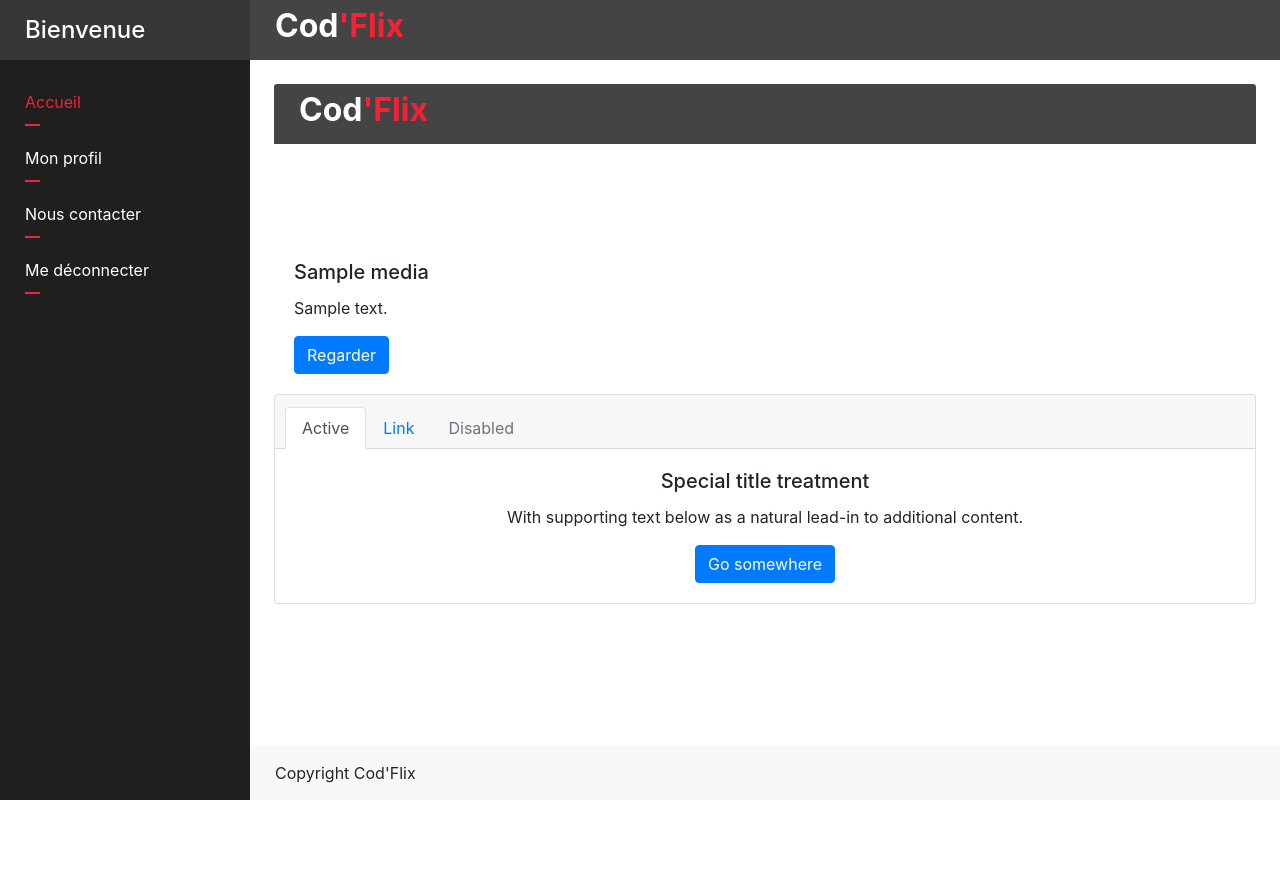
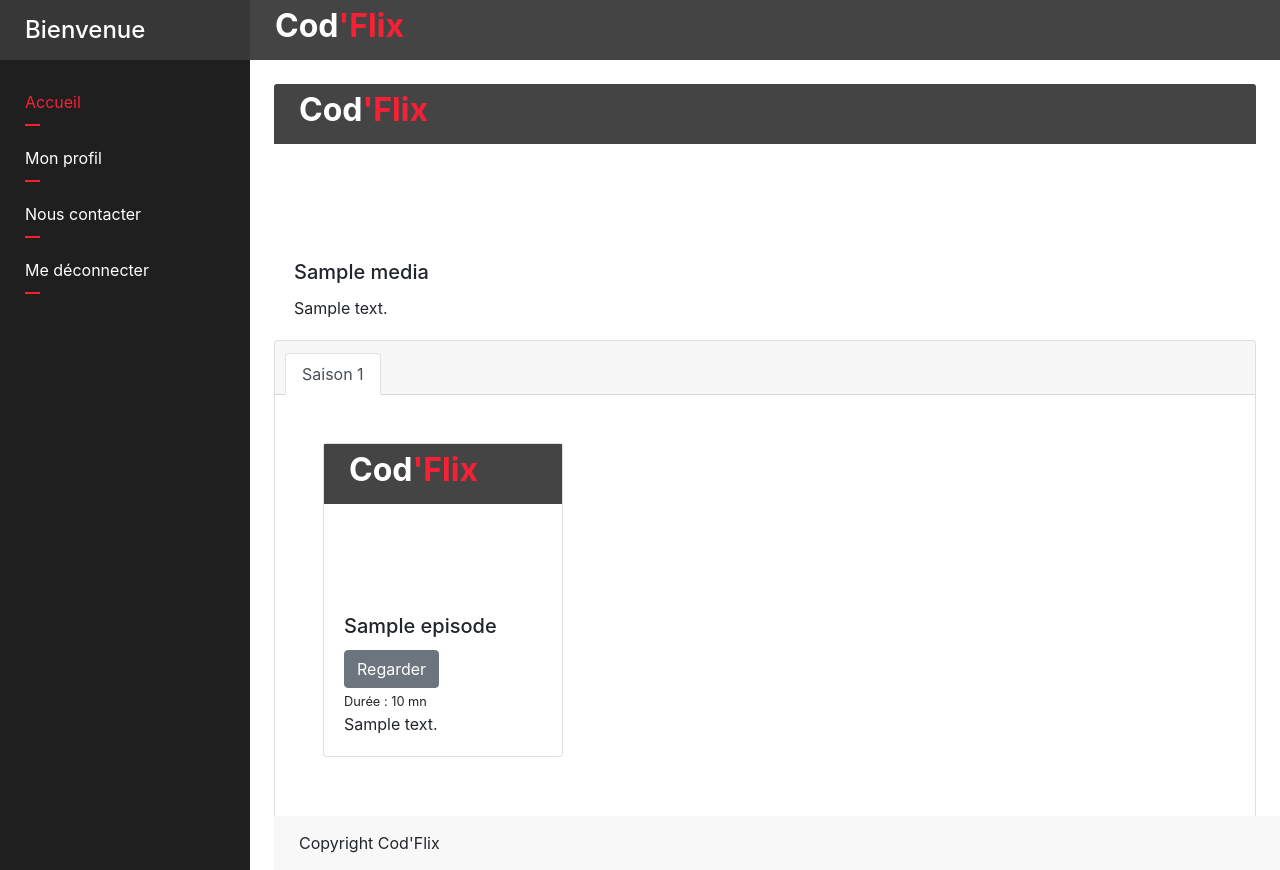
Before and after one commit to LaurierRose/Codflix, a PHP site: the page made by view/serieView.php in a window 1280 px wide. Before the commit the page ends 800 px from the top, so only its background shows below. Run offline with PHP 8.4, Linux system fonts and the light colour scheme; the template is opened without the code that fills it: most values are stand-ins (such as "Sample title", 1, 10 or a date in 2020).

Commit message:
Media type series displays episodes ordered by seasons

```diff
--- a/public/css/layout/pages/media.css
+++ b/public/css/layout/pages/media.css
@@ -2,7 +2,7 @@
 * Home page rules
 **********/
 
-.media-list {
+.media-list{
     display: flex;
     flex-wrap: wrap;
 
--- a/view/filmView.php
+++ b/view/filmView.php
@@ -6,7 +6,7 @@
     <div class="card-body">
         <h5 class="card-title"><?= $media['title']; ?></h5>
         <p class="card-text"><?= $media['summary']; ?></p>
-        <a href="#" class="btn btn-primary">Regarder</a>
+        <a href="#" class="btn btn-secondary">Regarder</a>
     </div>
 </div>
 
--- a/view/serieView.php
+++ b/view/serieView.php
@@ -6,30 +6,72 @@
   <div class="card-body">
       <h5 class="card-title"><?= $media['title']; ?></h5>
       <p class="card-text"><?= $media['summary']; ?></p>
-        <a href="#" class="btn btn-primary">Regarder</a>
   </div>
-    <div class="card text-center">
+  <div class="card">
     <div class="card-header">
+
+    <!-- Displaying creating tabbar dépending on the number of seasons -->
+
       <ul class="nav nav-tabs card-header-tabs">
+
+      <?php
+      $count = 0;
+      foreach( $seasonsid as $seasonid ):
+        $count+=1;
+        if ($count == 1):
+          $active = 'active';
+        else:
+          $active = '';
+        endif;?>
         <li class="nav-item">
-        <a class="nav-link active" aria-current="true" href="#">Active</a>
+          <a class="nav-link <?= $active; ?>" aria-current="true" href="#saison<?= $count; ?>" data-toggle="tab">Saison <?= $count; ?></a>
         </li>
-      <li class="nav-item">
-        <a class="nav-link" href="#">Link</a>
-      </li>
-      <li class="nav-item">
-        <a class="nav-link disabled">Disabled</a>
-      </li>
+        <?php endforeach; ?>
+
       </ul>
     </div>
+
+    <!-- Displaying episodes grouped by seasons -->
+
+    <div class="tab-content content p-4">
+    <?php
+    $count = 0;
+    foreach( $seasonsid as $seasonid ):
+      $count+=1;
+      if ($count == 1):
+        $active = 'active';
+      else:
+        $active = '';
+      endif;?>
+      <div class="<?= $active; ?> card-body tab-pane in" id ="saison<?= $count; ?>">
+        <div class="media-list">
+
+          <?php foreach( $episodes as $episode ):
+            if($episode['idsaison'] == $seasonid['idsaison']):?>
+
+            <div class="card video m-1" style="width: 15rem;">
+              <iframe allowfullscreen="" style="border:none;"
+                          src="<?= $episode['urlep']; ?>" ></iframe>
               <div class="card-body">
-    <h5 class="card-title">Special title treatment</h5>
-    <p class="card-text">With supporting text below as a natural lead-in to additional content.</p>
-    <a href="#" class="btn btn-primary">Go somewhere</a>
-  </div>
+                <h5 class="card-title"><?= $episode['titreep']; ?></h5>
+                <a href="#" class="btn btn-secondary">Regarder</a> <br>
+                <small class="date">Durée : <?= $episode['duration']; ?> mn</small>
+                <p class="card-text"><?= $episode['summaryep']; ?></p>
               </div>
           </div>
 
+        <?php
+            endif;
+        endforeach; ?>
+      </div>
+    </div>
+    <?php endforeach; ?>
+
+  </div>
+
+
 <?php $content = ob_get_clean(); ?>
 
+
+
 <?php require('dashboard.php'); ?>
```
Also changed, not shown: controller/mediaController.php (+12 -1 lines), model/media.php (+37 -0 lines). Lines whose indentation alone changed are shown as unchanged.
